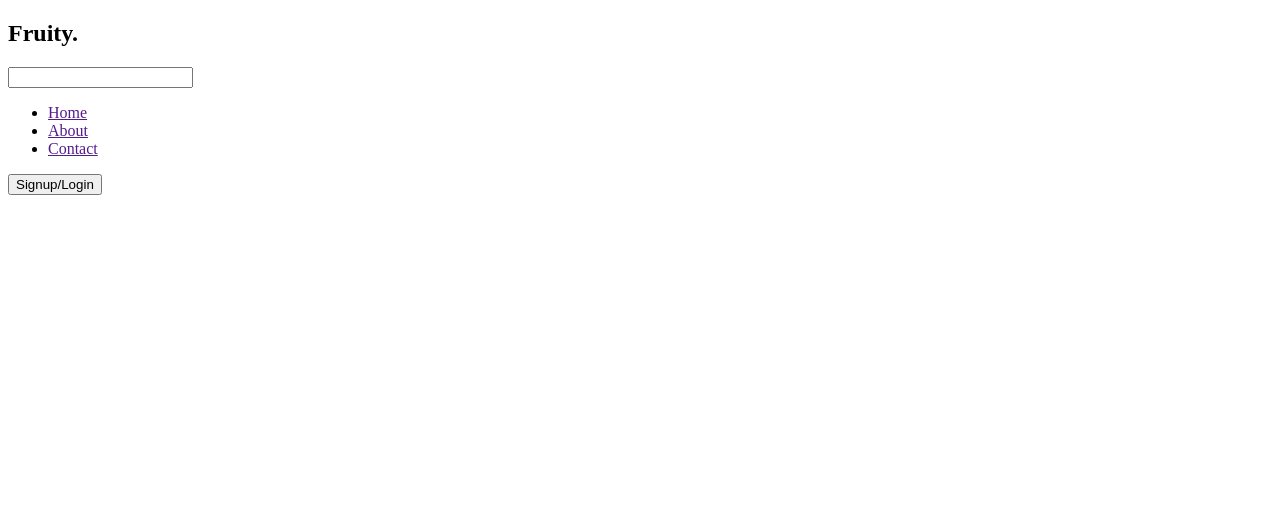
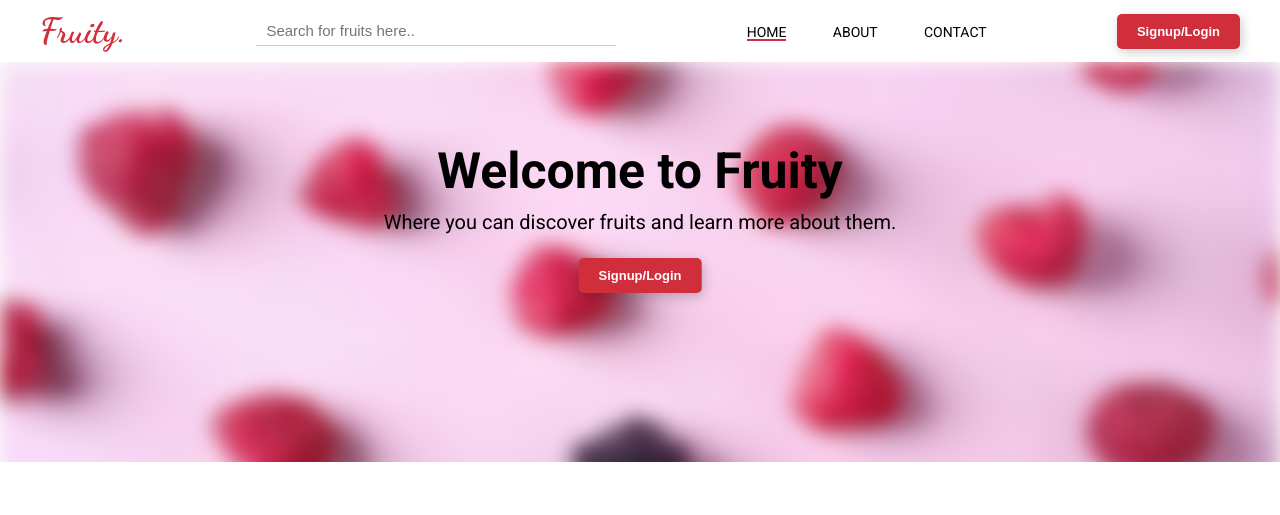
Before and after one commit to damiisdandy/webdev-tutorial, a website: page index.html in a window 1280 px wide. Drawn offline with Linux system fonts and the light colour scheme.

Commit message:
added styling

```diff
--- /dev/null
+++ b/css/style.css
@@ -0,0 +1,151 @@
+*,
+*::after,
+*::before {
+  margin: 0;
+  padding: 0;
+  box-sizing: border-box;
+  border: none;
+  outline: none;
+}
+
+/* #d12e3c */
+
+html {
+  font-family: "Roboto", sans-serif;
+}
+
+.navbar {
+  display: flex;
+  justify-content: space-between;
+  align-items: center;
+  padding: 10px;
+  padding-left: 40px;
+  padding-right: 40px;
+}
+
+.logo {
+  font-family: "Dancing Script", cursive;
+  font-size: 35px;
+  color: #d12e3c;
+}
+
+.search {
+  width: 30%;
+}
+
+.search input {
+  width: 100%;
+  height: 30px;
+  border: none;
+  border-bottom: solid 1px rgba(0, 0, 0, 0.2);
+  padding-left: 10px;
+  padding-right: 10px;
+  font-size: 15px;
+}
+
+.search input:focus {
+  border-bottom: solid 1px #d12e3c;
+}
+
+.links {
+  display: flex;
+  align-items: center;
+  justify-content: space-between;
+  list-style: none;
+  width: 20%;
+}
+
+.link {
+  position: relative;
+}
+
+.link a {
+  text-decoration: none;
+  color: black;
+  text-transform: uppercase;
+  font-size: 14px;
+}
+
+.link::after {
+  content: "";
+  position: absolute;
+  bottom: 0;
+  left: 0;
+  display: block;
+  height: 2px;
+  width: 0%;
+  background-color: #d12e3c;
+  transition: all 200ms ease;
+}
+
+.link:hover:after {
+  width: 100%;
+}
+
+.link.active::after {
+  width: 100%;
+}
+
+.btn {
+  padding: 10px;
+  padding-left: 20px;
+  padding-right: 20px;
+  font-size: 13px;
+  font-weight: 600;
+  background-color: #d12e3c;
+  color: white;
+  border: none;
+  border-radius: 5px;
+  box-shadow: 2px 3.5px 12px rgba(0, 0, 0, 0.2);
+  transition: all 200ms ease-in;
+}
+
+.btn:hover {
+  transform: translateY(-2px);
+  box-shadow: 2px 3.5px 13px rgba(0, 0, 0, 0.3);
+}
+
+.btn:active {
+  transform: translateY(1px);
+  box-shadow: 2px 3.5px 9px rgba(0, 0, 0, 0.1);
+}
+
+.splash {
+  position: relative;
+  height: 400px;
+  overflow: hidden;
+}
+
+.splash-img {
+  z-index: 2;
+  position: absolute;
+  top: 0;
+  left: 0;
+  width: 100%;
+  height: 450px;
+  background-image: url("../img/ezgif.com-gif-maker.webp");
+  background-size: cover;
+  filter: blur(10px);
+}
+
+.splash-text {
+  text-align: center;
+  z-index: 3;
+  position: absolute;
+  top: 20%;
+  left: 50%;
+  transform: translateX(-50%);
+}
+
+.splash-text h1 {
+  font-size: 50px;
+  margin-bottom: 10px;
+}
+
+.splash-text p {
+  font-size: 20px;
+}
+
+.splash-btn {
+  margin-top: 24px;
+}
--- a/index.html
+++ b/index.html
@@ -4,26 +4,49 @@
     <meta charset="UTF-8" />
     <meta http-equiv="X-UA-Compatible" content="IE=edge" />
     <meta name="viewport" content="width=device-width, initial-scale=1.0" />
+    <!-- CSS -->
+    <link rel="stylesheet" href="css/style.css" />
+    <!-- FONTS -->
+    <link rel="preconnect" href="https://fonts.googleapis.com" />
+    <link rel="preconnect" href="https://fonts.gstatic.com" crossorigin />
+    <link
+      href="https://fonts.googleapis.com/css2?family=Roboto:ital,wght@0,100;0,300;0,400;0,500;0,700;0,900;1,100;1,300;1,400;1,500;1,700;1,900&display=swap"
+      rel="stylesheet"
+    />
+    <link rel="preconnect" href="https://fonts.googleapis.com" />
+    <link rel="preconnect" href="https://fonts.gstatic.com" crossorigin />
+    <link
+      href="https://fonts.googleapis.com/css2?family=Dancing+Script:wght@400;500;600;700&display=swap"
+      rel="stylesheet"
+    />
     <title>Fruity 🍊</title>
   </head>
   <body>
-    <nav>
-      <h1>Fruity.</h1>
-      <div>
-        <input type="search" />
+    <nav class="navbar">
+      <h1 class="logo">Fruity.</h1>
+      <div class="search">
+        <input placeholder="Search for fruits here.." />
       </div>
-      <ul>
-        <li>
-          <a href="">Home</a>
+      <ul class="links">
+        <li class="link active">
+          <a href="/">home</a>
         </li>
-        <li>
-          <a href="">About</a>
+        <li class="link">
+          <a href="/about">about</a>
         </li>
-        <li>
-          <a href="">Contact</a>
+        <li class="link">
+          <a href="/contact">contact</a>
         </li>
       </ul>
-      <button>Signup/Login</button>
+      <button class="btn">Signup/Login</button>
     </nav>
+    <div class="splash">
+      <div class="splash-text">
+        <h1>Welcome to Fruity</h1>
+        <p>Where you can discover fruits and learn more about them.</p>
+        <button class="btn splash-btn">Signup/Login</button>
+      </div>
+      <div class="splash-img"></div>
+    </div>
   </body>
 </html>
```
Also changed, not shown: img/ezgif.com-gif-maker.webp (added).
